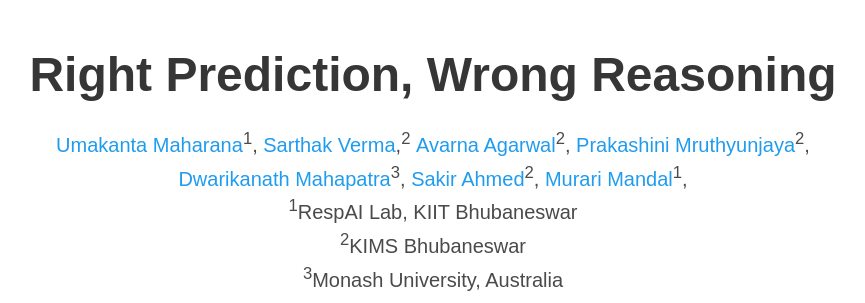
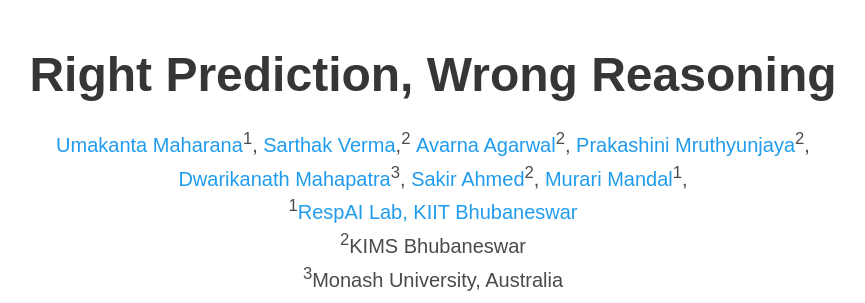
Before and after one commit to respailab/rpwr.github.io, a plain HTML site: page index.html in a window 1280 px wide. Shown: the top 303 px of the page, without its empty margins (207-1072 px from the left). Drawn offline with nearby package versions, Linux system fonts and the light colour scheme; some icons are missing; a web font is replaced by a local one.

Commit message:
link to respailab

```diff
--- a/index.html
+++ b/index.html
@@ -81,7 +81,7 @@
             </div>
 
             <div class="is-size-5 publication-authors">
-              <span class="author-block"><sup>1</sup>RespAI Lab, KIIT Bhubaneswar<br><sup>2</sup>KIMS
+              <span class="author-block"><sup>1</sup><a href="https://respailab.github.io">RespAI Lab, KIIT Bhubaneswar</a><br><sup>2</sup>KIMS
                 Bhubaneswar<br><sup>3</sup>Monash University, Australia</span>
               <!-- <span class="eql-cntrb"><small><br><sup>*</sup>Indicates Equal Contribution</small></span> -->
             </div>
```
